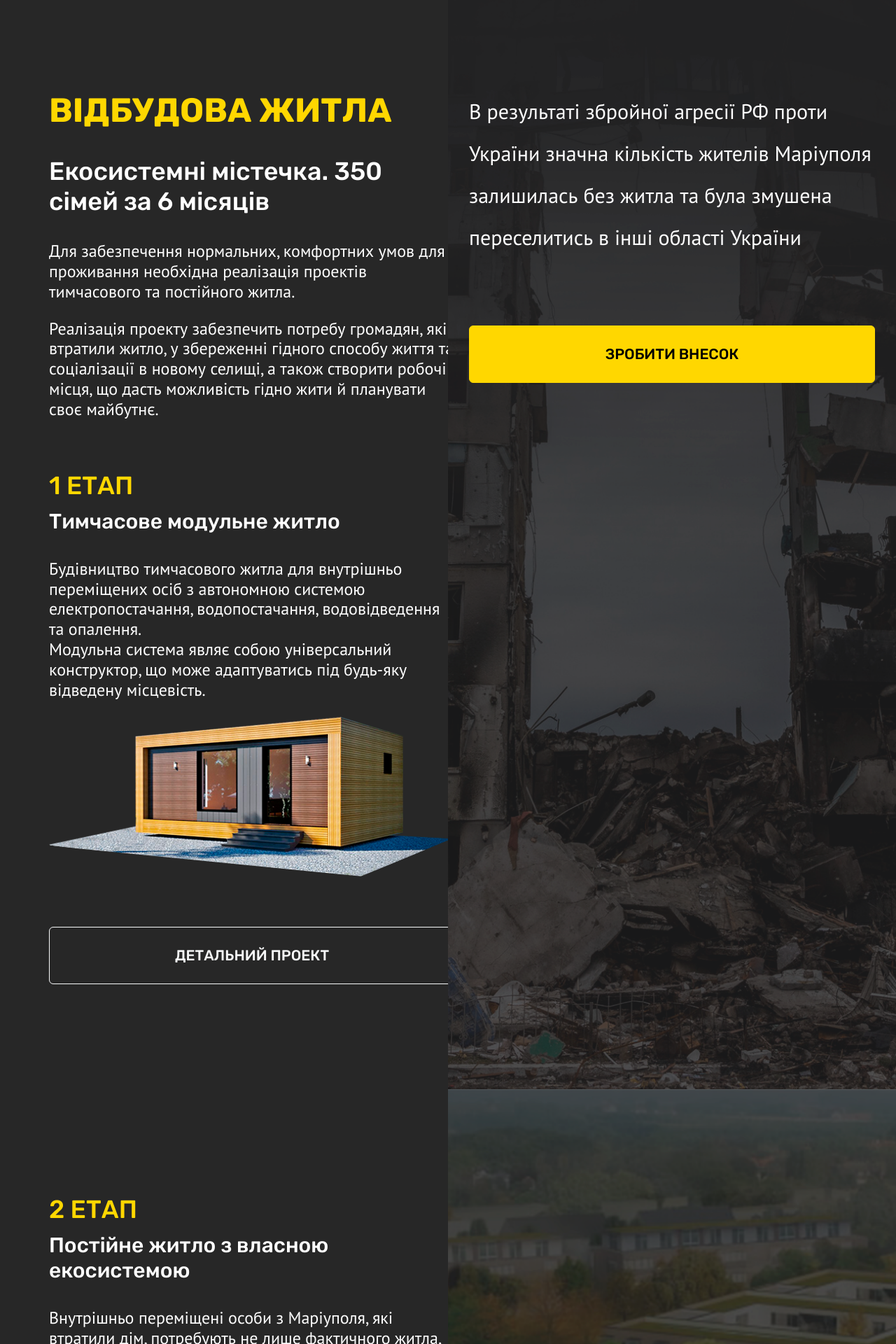
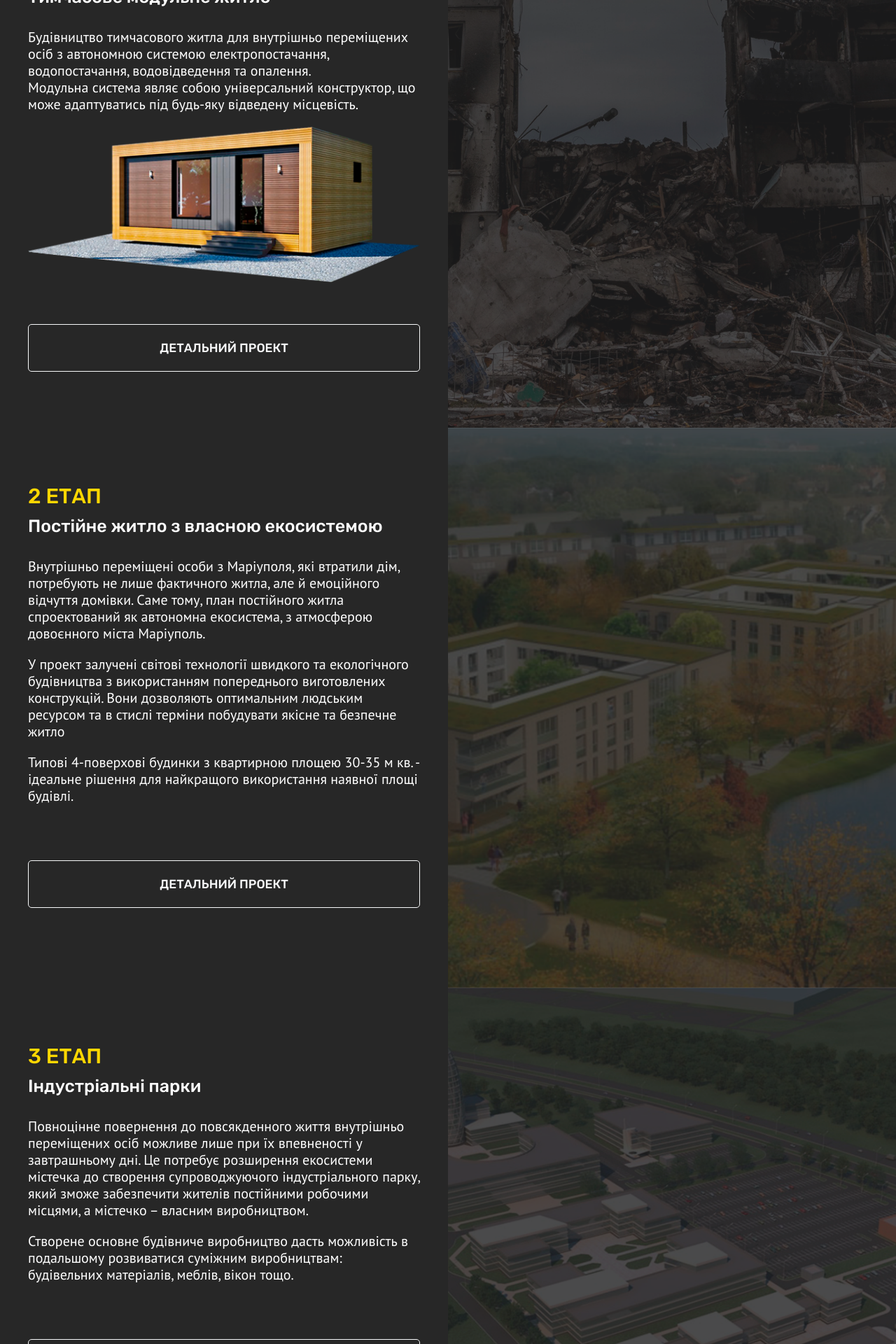
Before and after one commit to JakSamJakSam/reua, a Django app: page /en/ in a window 1280 px wide. Shown: the part 2779-4699 px from the top of the page at 70% size. Run offline with Django 4.2, Linux system fonts and the light colour scheme; some libraries are stand-ins or nearby versions.

Commit message:
Всякие замечания
Всякие замечания

Всякие замечания

```diff
--- a/pages/static/reua/css/general.css
+++ b/pages/static/reua/css/general.css
@@ -1,6 +1,6 @@
 
 html{
-    font-size: 24px;
+    font-size: 20px;
 }
 .landing_block{
     min-height: 100vh;
@@ -29,12 +29,16 @@ html{
 .fullscreen-bg__video>video{
     width: 100%;
 }
+
+
 .video_overlay{
     background-color: rgba(0,0,0,0.6)!important;
 }
 
+
 .text-block{
-    width: 580px;
+    max-width: 580px;
+    width: 100%;
 }
 
 .lng{
@@ -61,8 +65,8 @@ html{
     background-size: cover;
 }
 
-#slide3 > .col:last-child{
-    background: url("../img/slide3_bg.png") no-repeat center;
+#slide3 {
+    background: url("../img/slide3_bg.png") no-repeat center right;
     background-size: cover;
 }
 
--- /dev/null
+++ b/pages/static/reua/css/general_responsive.css
@@ -0,0 +1,19 @@
+@media (max-width: 1600px){
+    .fullscreen-bg__video>video{
+        width: 115%;
+    }
+}
+@media (max-width: 1400px){
+    .fullscreen-bg__video>video{
+        width: 140%;
+    }
+    .landing_col{
+        padding: 80px 40px;
+    }
+}
+
+@media (max-width: 1200px){
+    .fullscreen-bg__video>video{
+        width: 170%;
+    }
+}
--- a/pages/templates/base.html
+++ b/pages/templates/base.html
@@ -11,6 +11,7 @@
         <link href="{% static "reua/assets/bootstrap-5.1.3-dist/css/bootstrap.min.css" %}" rel="stylesheet">
         <link href="{% static "reua/css/bootstrap_overrides.css" %}" rel="stylesheet">
         <link href="{% static "reua/css/general.css" %}" rel="stylesheet">
+        <link href="{% static "reua/css/general_responsive.css" %}" rel="stylesheet">
         <link href="{% static 'fontawesomefree/css/all.min.css' %}" rel="stylesheet" type="text/css">
     {% endblock %}
     <script src="{% static "fontawesomefree/js/all.js" %}"></script>
--- a/pages/templates/index.html
+++ b/pages/templates/index.html
@@ -6,10 +6,11 @@
 {% endblock %}
 {% block body %}
     <main>
-        <div class="container-fluid position-relative">
+        <div class="container-fluid position-relative ">
             <div class="fullscreen-bg__video p-0">
                 <video loop muted autoplay poster="{% static "reua/img/video-screenshot.png" %}">
-                    <source src="{% static "reua/video/MARIUPOL_DRAMTEATR_BZ_x264_002.mp4" %}" type="video/mp4">
+                    <source src="{% static "reua/video/MARIUPOL_DRAMTEATR_BZ.mp4" %}" type="video/mp4">
+{#                    <source src="{% static "reua/video/MARIUPOL_DRAMTEATR_BZ.webm" %}" type="video/webm">#}
                 </video>
             </div>
             {% include "parts/slide1.html" %}
--- a/pages/templates/parts/footer.html
+++ b/pages/templates/parts/footer.html
@@ -2,11 +2,13 @@
 {% load static %}
 
 <div class="text-center footer text-body landing_row row">
-    <div class="col col-lg-6 landing_col  ">
-        <img src="{% static "reua/img/footer_logo.png" %}" alt="reUA"/>
+    <div class="col col-lg-6 landing_col d-flex  ">
+        <div class="mx-5 mt-auto">
+            <img src="{% static "reua/img/footer_logo.png" %}" alt="reUA" class="w-100"/>
+        </div>
     </div>
-    <div class="col col-lg-6 landing_col">
-        <div class="ms-auto" style="width: 200px">
+    <div class="col col-lg-6 landing_col d-flex">
+        <div class="ms-auto mt-auto" style="width: 167px">
             <div class="small mb-3">
                 Зв’язатись з нами та підписатися на нас можна:
             </div>
@@ -16,15 +18,15 @@
                 </div>
                 {% trans "info@reua.com.ua" %}
             </a>
-            <div class="d-flex gap-2 justify-content-between w-100">
-                <a href="#" class="btn btn-dark">
-                    <i class="fa-brands fa-facebook-f"></i>
+            <div class="d-flex gap-1 justify-content-between w-100">
+                <a href="#" class="btn btn-dark px-2">
+                    <i class="fa-brands fa-facebook-f fa-lg fa-fw"></i>
                 </a>
-                <a href="#" class="btn btn-dark">
-                    <i class="fa-brands fa-instagram"></i>
+                <a href="#" class="btn btn-dark px-2">
+                    <i class="fa-brands fa-instagram fa-lg fa-fw"></i>
                 </a>
-                <a href="#" class="btn btn-dark">
-                    <i class="fa-brands fa-telegram"></i>
+                <a href="#" class="btn btn-dark px-2">
+                    <i class="fa-solid fa-paper-plane fa-lg fa-fw"></i>
                 </a>
             </div>
         </div>
--- a/pages/templates/parts/slide1.html
+++ b/pages/templates/parts/slide1.html
@@ -1,10 +1,10 @@
 {% load i18n %}
 {% load static %}
 
-<div class="text-center bg-dark text-white landing_row row video_overlay" id="slide1">
-    <div class="col col-lg-6 landing_col  ">
-        <div class="mx-auto text-left text-block">
-            <img class="d-block mb-5" src="{% static "reua/img/logo.png" %}" alt="">
+<div class="text-center bg-dark text-white landing_row row video_overlay landing_block" id="slide1">
+    <div class="col col-lg-6 landing_col d-flex flex-column ">
+        <div class="mx-auto text-left text-block flex-grow-1">
+            <img class="d-block mb-5 w-100" src="{% static "reua/img/logo.png" %}" alt="">
             <p class="mb-3 text-start">
                 {% blocktrans %}
                     Офіційна фандрейзингова платформа Фонду «Відбудуємо нашу Україну» за підтримки
@@ -17,7 +17,7 @@
                     Маріуполя:
                 {% endblocktrans %}
             </p>
-            <ul class="list list-unstyled d-flex flex-row gap-4 ">
+            <ul class="list list-unstyled d-flex flex-row gap-2 align-items-center ">
                 <li class="flex-fill w-50">
                     <a href="#slide2" class="btn btn btn-outline-light p-3 w-100 text-uppercase">
                         {% trans "Питна вода" %}
@@ -29,6 +29,8 @@
                     </a>
                 </li>
             </ul>
+        </div>
+        <div class="mx-auto text-left text-block">
             <a href="{% url "donation" %}" class="btn btn-warning p-3 w-100 text-uppercase fw-500 mt-5">
                 {% trans "Зробити внесок" %}
             </a>
@@ -48,14 +50,14 @@
                 {% endfor %}
             </div>
             <div class="d-flex gap-2 justify-content-end ">
-                <a href="#" class="btn btn-outline-light">
-                    <i class="fa-brands fa-facebook-f"></i>
+                <a href="#" class="btn btn-light px-2">
+                    <i class="fa-brands fa-facebook-f fa-lg fa-fw"></i>
                 </a>
-                <a href="#" class="btn btn-outline-light">
-                    <i class="fa-brands fa-instagram"></i>
+                <a href="#" class="btn btn-light px-2">
+                    <i class="fa-brands fa-instagram fa-lg fa-fw"></i>
                 </a>
-                <a href="#" class="btn btn-outline-light">
-                    <i class="fa-brands fa-telegram"></i>
+                <a href="#" class="btn btn-light px-2">
+                    <i class="fa-solid fa-paper-plane fa-lg fa-fw"></i>
                 </a>
             </div>
         </div>
--- a/pages/templates/parts/slide2.html
+++ b/pages/templates/parts/slide2.html
@@ -20,7 +20,7 @@
             </a>
         </div>
     </div>
-    <div class="col col-lg-6 px-0 landing_col">
+    <div class="col col-lg-6 landing_col">
         <div class="mx-auto text-left text-block">
             <div class="text-primary">
                 <h2 class="text-uppercase fw-bold mb-5">
--- a/pages/templates/parts/slide3.html
+++ b/pages/templates/parts/slide3.html
@@ -2,7 +2,7 @@
 {% load static %}
 
 <div class="px-0 landing_block row" id="slide3">
-    <div class="col col-lg-6 bg-dark landing_col ">
+    <div class="col col-lg-6 bg-dark landing_col pb-0">
         <div class="mx-auto text-left text-block text-white">
             <h2 class="text-uppercase fw-bold mb-4 text-warning">
                 {% trans "Відбудова житла" %}
@@ -16,7 +16,7 @@
                     проектів тимчасового та постійного житла.
                 {% endblocktrans %}
             </p>
-            <p class="mb-3">
+            <p>
                 {% blocktrans %}
                     Реалізація проекту забезпечить потребу громадян, які втратили житло, у збереженні гідного способу
                     життя
@@ -24,6 +24,27 @@
                     планувати своє майбутнє.
                 {% endblocktrans %}
             </p>
+        </div>
+    </div>
+    <div class="col col-lg-6 landing_col pb-0">
+        <div class="mx-auto text-left text-block h-100 d-flex flex-column">
+            <div class="text-white">
+                <p class="lead lh-base">
+                    {% blocktrans %}
+                        В результаті збройної агресії РФ проти України значна кількість жителів Маріуполя залишилась
+                        без житла та була змушена переселитись в інші області України
+                    {% endblocktrans %}
+                </p>
+            </div>
+            <div class="mt-auto mb-3">
+                <a href="{% url "donation" %}" class="btn btn-warning p-3 w-100 text-uppercase fw-500 mt-5">
+                    {% trans "Зробити внесок" %}
+                </a>
+            </div>
+        </div>
+    </div>
+    <div class="col col-lg-6 bg-dark landing_col pt-5">
+        <div class="mx-auto text-left text-block text-white">
             <h4 class="text-uppercase mt-5 text-warning">
                 {% trans "1 ЕТАП" %}
             </h4>
@@ -38,30 +59,15 @@
                     під будь-яку відведену місцевість.
                 {% endblocktrans %}
             </p>
-            <img src="{% static "reua/img/temporary_house.png" %}" alt="{% trans "Тимчасове модульне житло" %}"/>
+            <img class="w-100" src="{% static "reua/img/temporary_house.png" %}"
+                 alt="{% trans "Тимчасове модульне житло" %}"/>
             <a href="#" class="btn btn-outline-light p-3 w-100 text-uppercase fw-500 mt-5">
                 {% trans "Детальний проект" %}
                 <i class="fa-solid fa-arrow-up" data-fa-transform="rotate-45"></i>
             </a>
         </div>
     </div>
-    <div class="col col-lg-6 px-0 landing_col">
-        <div class="mx-auto text-left text-block">
-            <div class="text-white">
-                <p class="lead lh-lg">
-                    {% blocktrans %}
-                        В результаті збройної агресії РФ проти України значна кількість жителів Маріуполя залишилась
-                        без житла та була змушена переселитись в інші області України
-                    {% endblocktrans %}
-                </p>
-                <div>
-                    <a href="{% url "donation" %}" class="btn btn-warning p-3 w-100 text-uppercase fw-500 mt-5">
-                        {% trans "Зробити внесок" %}
-                    </a>
-                </div>
-            </div>
-        </div>
-    </div>
+
 </div>
 <div class="px-0 landing_block row" id="slide3_1">
     <div class="col col-lg-6 bg-dark landing_col ">
```
Also changed, not shown: pages/static/reua/img/slide3_bg.png, pages/static/reua/img/video-screenshot.png, 4 other files.
